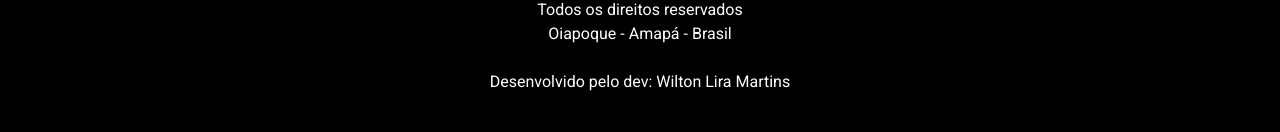
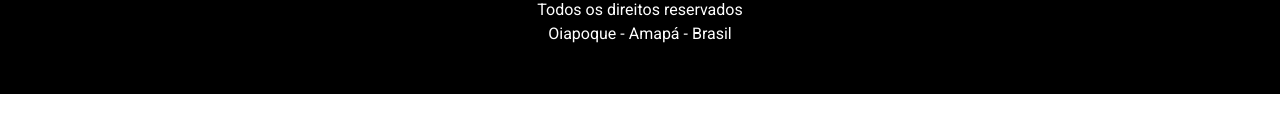
Before and after one commit to wiltonmartinsdev/gohan-sushi, a React (Vite) app in the folder Web/: page /full-menu in a window 1280 px wide. Shown: the part 1418-1550 px from the top of the page. After the commit the page ends 1512 px from the top, so only its background shows below. Built offline with nearby package versions, Linux system fonts and the light colour scheme.

Commit message:
fix: update import paths to lowercase for consistency across components

```diff
--- a/Web/src/Components/Footer/index.tsx
+++ b/Web/src/Components/Footer/index.tsx
@@ -61,13 +61,13 @@ export const Footer = () => {
 				<p className="text-white"> Oiapoque - Amapá - Brasil</p>
 			</div>
 
-			<a
+			{/* <a
 				href="https://devwiltonmartins.vercel.app/"
 				target="_blank"
 				rel="noopener noreferrer"
 				className="text-white hover:text-[#e60000]">
 				Desenvolvido pelo dev: Wilton Lira Martins
-			</a>
+			</a> */}
 		</div>
 	);
 };
--- a/Web/src/Components/Header/BackButton.tsx
+++ b/Web/src/Components/Header/BackButton.tsx
@@ -1,4 +1,4 @@
-import { Button } from "@/Components/ui/button";
+import { Button } from "@/components/ui/button";
 import { Link } from "react-router-dom";
 
 interface BackButtonProps {
```
Also changed, not shown: Web/src/App.tsx (+6 -6 lines), Web/src/pages/FullMenu/index.tsx (+4 -4 lines).
